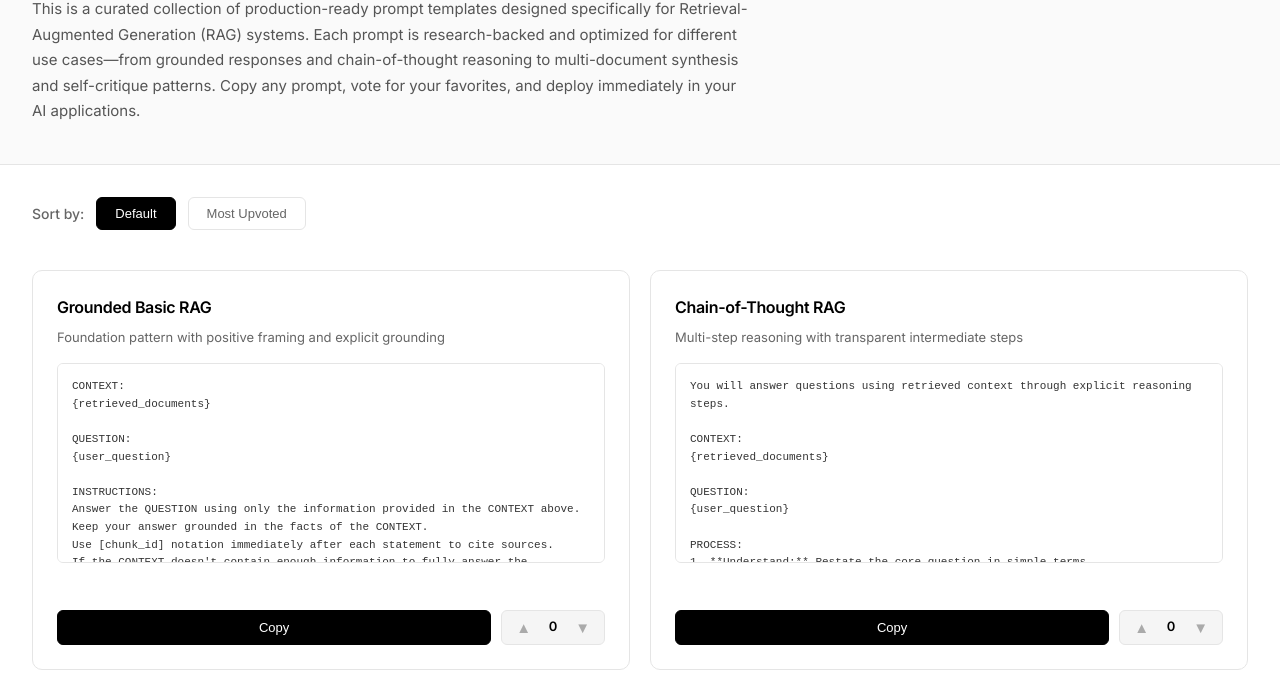
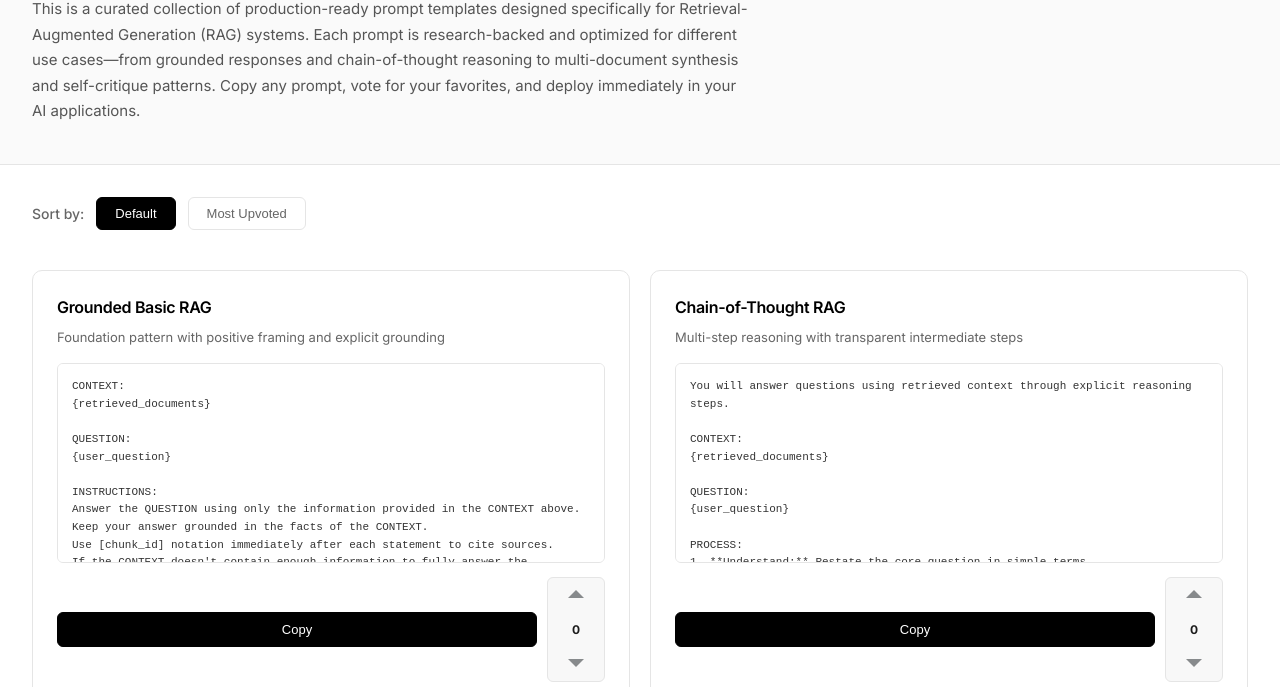
Before and after one commit to itsumida/rag-prompt-library, a plain HTML site: page docs/index.html in a window 1280 px wide. Shown: the part 106-793 px from the top of the page. Drawn offline with Linux system fonts and the light colour scheme.

Commit message:
Implement Reddit-style voting buttons with SVG arrows
- Changed to vertical layout (up arrow, count, down arrow)
- Replaced text arrows with proper SVG arrow icons
- Added Reddit-style colors: orange (#ff4500) for upvote, blue (#7193ff) for downvote
- Gray default state (#878a8c) with hover effects
- Vote count positioned between arrows
- Cleaner, more compact design
- Hover state shows background highlight
- Modern approach using SVG with currentColor for easy color changes

```diff
--- a/docs/assets/css/style.css
+++ b/docs/assets/css/style.css
@@ -184,44 +184,46 @@ body {
 
 .vote-container {
     display: flex;
+    flex-direction: column;
     align-items: center;
-    gap: 8px;
-    background: #f5f5f5;
+    gap: 2px;
+    background: #f8f8f8;
     border: 1px solid #e5e5e5;
     border-radius: 6px;
-    padding: 5px 10px;
+    padding: 4px 8px;
 }
 
 .vote-btn {
     background: none;
     border: none;
-    font-size: 15px;
     cursor: pointer;
-    padding: 4px;
-    opacity: 0.3;
-    transition: all 0.2s;
+    padding: 4px 8px;
+    transition: all 0.15s;
     line-height: 1;
+    color: #878a8c;
 }
 
 .vote-btn:hover {
-    opacity: 1;
-    transform: scale(1.15);
+    color: #1c1c1c;
+    background: #f0f0f0;
+    border-radius: 2px;
 }
 
 .vote-btn.voted-up {
-    opacity: 1;
+    color: #ff4500;
 }
 
 .vote-btn.voted-down {
-    opacity: 1;
+    color: #7193ff;
 }
 
 .vote-count {
-    font-size: 13px;
-    font-weight: 600;
-    color: #000;
-    min-width: 20px;
+    font-size: 12px;
+    font-weight: 700;
+    color: #1c1c1c;
+    min-width: 24px;
     text-align: center;
+    padding: 2px 0;
 }
 
 /* Footer */
--- a/docs/assets/js/main.js
+++ b/docs/assets/js/main.js
@@ -357,9 +357,17 @@ function renderPromptCard(prompt) {
         <div class="prompt-actions">
             <button class="copy-btn" data-id="${prompt.id}">Copy</button>
             <div class="vote-container">
-                <button class="vote-btn upvote-btn ${userVote === 1 ? 'voted-up' : ''}" data-id="${prompt.id}" data-value="1">▲</button>
+                <button class="vote-btn upvote-btn ${userVote === 1 ? 'voted-up' : ''}" data-id="${prompt.id}" data-value="1">
+                    <svg width="24" height="24" viewBox="0 0 24 24">
+                        <path d="M12 4l8 8H4z" fill="currentColor"/>
+                    </svg>
+                </button>
                 <span class="vote-count">${voteCount}</span>
-                <button class="vote-btn downvote-btn ${userVote === -1 ? 'voted-down' : ''}" data-id="${prompt.id}" data-value="-1">▼</button>
+                <button class="vote-btn downvote-btn ${userVote === -1 ? 'voted-down' : ''}" data-id="${prompt.id}" data-value="-1">
+                    <svg width="24" height="24" viewBox="0 0 24 24">
+                        <path d="M12 20l-8-8h16z" fill="currentColor"/>
+                    </svg>
+                </button>
             </div>
         </div>
     `;
```
